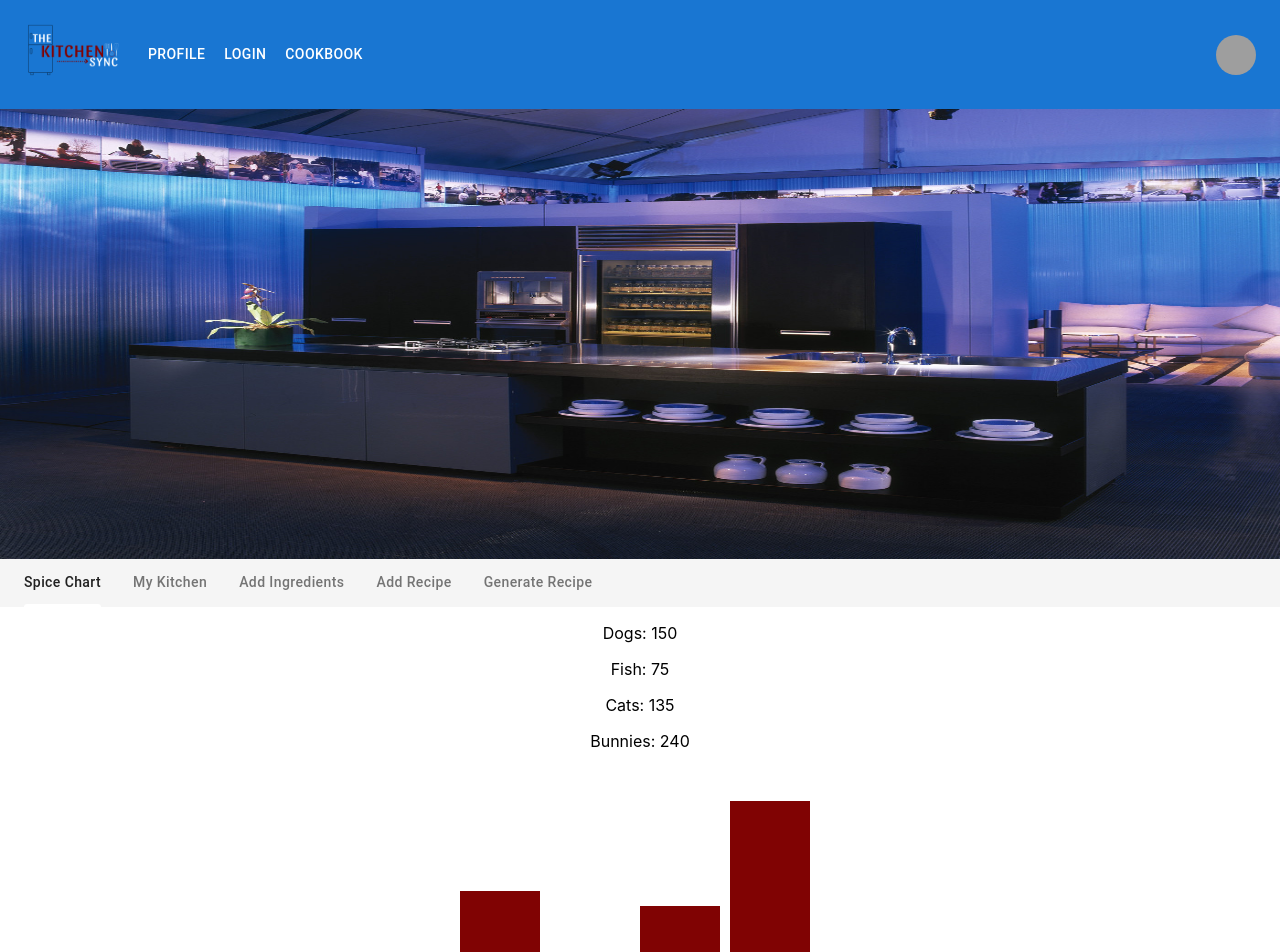
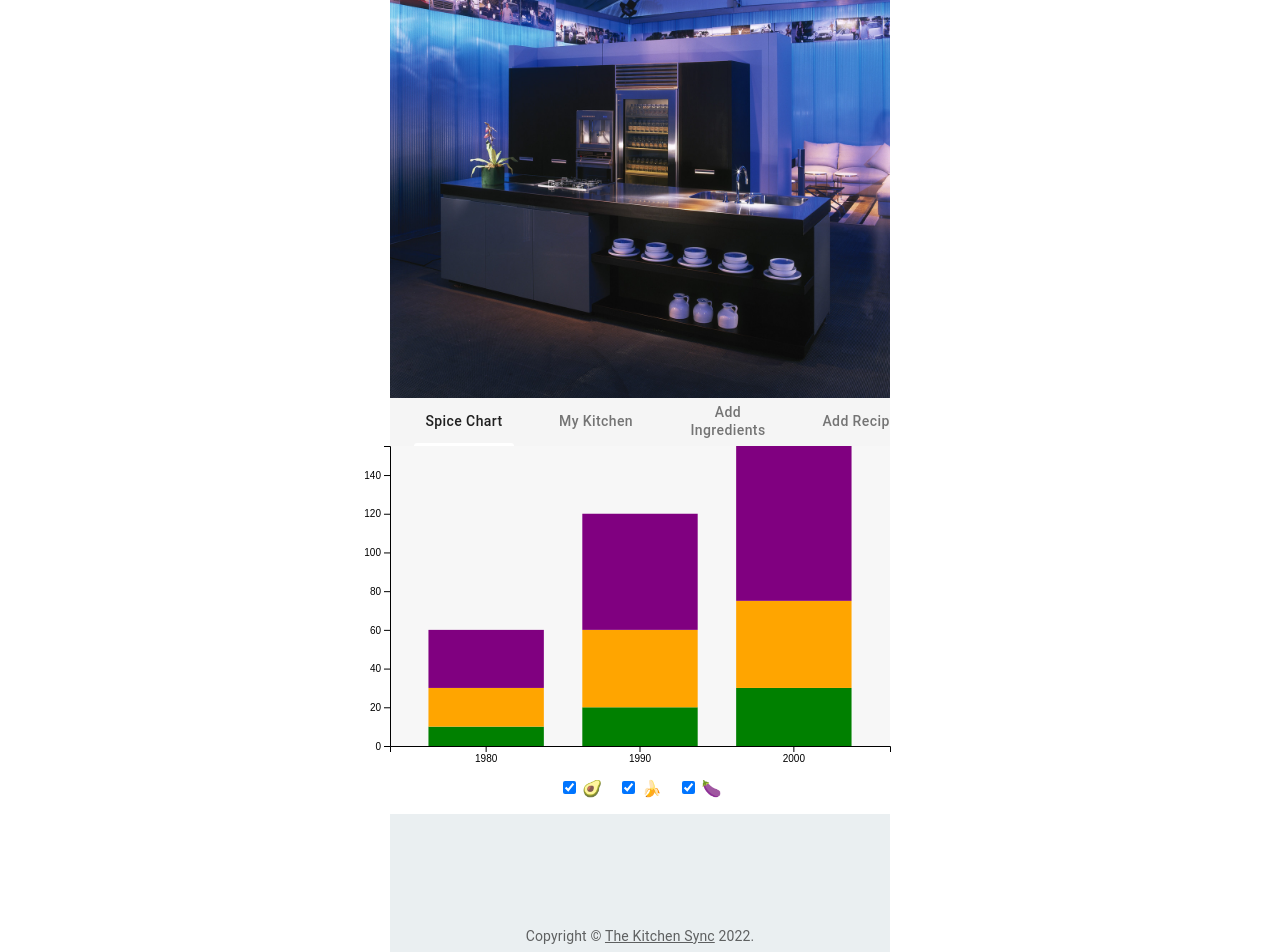
Before and after one commit to jgarner828/TheKitchenSync, a React (Create React App) app in the folder client/: page /profile in a window 1280 px wide. Shown: the top 952 px of the page. Built offline with nearby package versions, Linux system fonts and the light colour scheme; grey boxes are pictures that could not be loaded.

Commit message:
added new stacked bar chart to profile

```diff
--- a/client/src/App.js
+++ b/client/src/App.js
@@ -8,7 +8,6 @@ import Home from './components/js/Home';
 import Profile from './components/js/Profile';
 import CookBook from './components/js/CookBook';
 import SignUp from './components/js/SignUp';
-import SpiceChart from './components/js/SpiceChart';
 
 import {BrowserRouter as Router, Routes, Route} from 'react-router-dom';
 import {
--- a/client/src/components/css/spiceChart.css
+++ b/client/src/components/css/spiceChart.css
@@ -1,12 +1,52 @@
-#BarChart {
-    display: flex;
-    flex-direction: row; /* Arrange the Bars Horizontally using FlexBox  */
-    align-items: flex-end; /* Have the bars start at the bottom and go up */
-    justify-content: center; /* Center the bars in the middle of the screen */
-    margin: 50px;
-  }
+svg {
+  display: block;
+  width: 100%;
+  height: 300px;
+  background: #f7f7f7;
+  overflow: visible;
+}
 
-  .bar {
-    background-color: #800303; /* Have each bar be a nice green */
-    width: 10px; /* The animation will start with each bar being 10px wide, and then expand outwards */
-  }
+svg rect.selection {
+  stroke: none;
+}
+
+#root {
+  max-width: 600px;
+  margin: 0 auto;
+  display: flex;
+  flex-direction: column;
+  align-items: stretch;
+  justify-content: center;
+  height: 100vh;
+  padding: 0 50px;
+  text-align: center;
+  box-sizing: border-box;
+}
+
+button {
+  width: 100px;
+  border: 1px solid black;
+  margin: 0 auto 5px;
+}
+
+video {
+  position: fixed;
+  bottom: 0;
+  left: 0;
+  right: 0;
+  top: auto;
+  width: 100%;
+}
+
+.fields {
+  margin-bottom: 1rem;
+}
+
+.field {
+  display: inline-block;
+  margin: 0 0.5em;
+}
+
+.field input {
+  margin-right: 0.5em;
+}
--- a/client/src/components/js/Header.js
+++ b/client/src/components/js/Header.js
@@ -4,9 +4,9 @@ import AppBar from '@mui/material/AppBar';
 import Tab from '@mui/material/Tab';
 import Tabs from '@mui/material/Tabs';
 import Kitchen from '../images/kitchen.jpeg';
-import SpiceChart from './SpiceChart';
+import SpiceChartData from './SpiceChartData';
 import MyKitchen from './MyKitchen';
-import AddIngredients from './AddIngredients';
+import AddIngredient from './AddIngredient';
 import AddRecipe from './AddRecipe';
 import GenerateRecipe from './GenerateRecipe';
 
@@ -34,9 +34,9 @@ function Header(props) {
           <Tab label="Generate Recipe" />
         </Tabs>
       </AppBar>
-      { selectedTab === 0 && <SpiceChart /> }
+      { selectedTab === 0 && <SpiceChartData /> }
       { selectedTab === 1 && <MyKitchen /> }
-      { selectedTab === 2 && <AddIngredients /> }
+      { selectedTab === 2 && <AddIngredient /> }
       { selectedTab === 3 && <AddRecipe /> }
       { selectedTab === 4 && <GenerateRecipe /> }
     </React.Fragment>
--- a/client/src/components/js/Profile.js
+++ b/client/src/components/js/Profile.js
@@ -1,11 +1,9 @@
 import * as React from 'react';
 import { createTheme, ThemeProvider } from '@mui/material/styles';
 import useMediaQuery from '@mui/material/useMediaQuery';
-import CssBaseline from '@mui/material/CssBaseline';
 import Box from '@mui/material/Box';
 import Typography from '@mui/material/Typography';
 import Link from '@mui/material/Link';
-import Content from './Content';
 import Header from './Header';
 
 function Copyright() {
@@ -182,7 +180,6 @@ export default function Profile() {
           <Box component="footer" sx={{ p: 2, bgcolor: '#eaeff1' }}>
             <Copyright />
           </Box>
-        {/* </Box> */}
       </Box>
     </ThemeProvider>
   );
--- a/client/src/components/js/SpiceChart.js
+++ b/client/src/components/js/SpiceChart.js
@@ -1,53 +1,104 @@
-import '../css/spiceChart.css';
-import * as d3 from 'd3';
-import {useEffect} from 'react';
+import React, { useEffect, useRef, useState } from "react";
+import {
+  select,
+  scaleBand,
+  axisBottom,
+  stack,
+  max,
+  scaleLinear,
+  axisLeft,
+  stackOrderAscending
+} from "d3";
+import ResizeObserver from "resize-observer-polyfill";
 
-function SpiceChart() {
+const useResizeObserver = ref => {
+  const [dimensions, setDimensions] = useState(null);
+  useEffect(() => {
+    const observeTarget = ref.current;
+    const resizeObserver = new ResizeObserver(entries => {
+      entries.forEach(entry => {
+        setDimensions(entry.contentRect);
+      });
+    });
+    resizeObserver.observe(observeTarget);
+    return () => {
+      resizeObserver.unobserve(observeTarget);
+    };
+  }, [ref]);
+  return dimensions;
+};
 
+/**
+ * Component that renders a SpiceChart
+ */
+
+ function SpiceChart({ data, keys, colors }) {
+  const svgRef = useRef();
+  const wrapperRef = useRef();
+  const dimensions = useResizeObserver(wrapperRef);
+
+  // will be called initially and on every data change
   useEffect(() => {
+    const svg = select(svgRef.current);
+    const { width, height } =
+      dimensions || wrapperRef.current.getBoundingClientRect();
 
-      // Create a dataset of pets and the amount of people that own them
-      // replace data with data from query!!!!
-      let dataSet = [
-        {subject: "Dogs", count: 150},
-        {subject: "Fish", count: 75},
-        {subject: "Cats", count: 135},
-        {subject: "Bunnies", count: 240},
-      ]
+    // stacks / layers
+    console.log(keys);
+    const stackGenerator = stack()
+      .keys(keys)
+      .order(stackOrderAscending);
+    const layers = stackGenerator(data);
+    const extent = [
+      0,
+      max(layers, layer => max(layer, sequence => sequence[1]))
+    ];
 
-      // Generate a p tag for each element in the dataSet with the text: Subject: Count
-      d3.select('#pgraphs').selectAll('p').data(dataSet).enter().append('p').text(dt => dt.subject + ": " + dt.count)
+    // scales
+    const xScale = scaleBand()
+      .domain(data.map(d => d.year))
+      .range([0, width])
+      .padding(0.25);
 
-      // Bar Chart:
-        const getMax = () => { // Calculate the maximum value in the DataSet
-          let max = 0
-          dataSet.forEach((dt) => {
-              if(dt.count > max) {max = dt.count}
-          })
-          return max
-        }
+    const yScale = scaleLinear()
+      .domain(extent)
+      .range([height, 0]);
 
+    // rendering
+    svg
+      .selectAll(".layer")
+      .data(layers)
+      .join("g")
+      .attr("class", "layer")
+      .attr("fill", layer => colors[layer.key])
+      .selectAll("rect")
+      .data(layer => layer)
+      .join("rect")
+      .attr("x", sequence => xScale(sequence.data.year))
+      .attr("width", xScale.bandwidth())
+      .attr("y", sequence => yScale(sequence[1]))
+      .attr("height", sequence => yScale(sequence[0]) - yScale(sequence[1]));
 
-        // Create each of the bars and then set them all to have the same height(Which is the max value)
-        d3.select('#BarChart').selectAll('div').data(dataSet)
-        .enter().append('div').classed('bar', true).style('height', `${getMax()}px`)
+    // axes
+    const xAxis = axisBottom(xScale);
+    svg
+      .select(".x-axis")
+      .attr("transform", `translate(0, ${height})`)
+      .call(xAxis);
 
-        //Transition the bars into having a height based on their corresponding count value
-        d3.select('#BarChart').selectAll('.bar')
-        .transition().duration(1000).style('height', bar => `${bar.count}px`)
-          .style('width', '80px').style('margin-right', '10px').delay(300) // Fix their width and margin
-
-
-
-    }, [])
+    const yAxis = axisLeft(yScale);
+    svg.select(".y-axis").call(yAxis);
+  }, [colors, data, dimensions, keys]);
 
   return (
-    <div className = "App">
-      {/* // Create a div to house our p tags */}
-      <div id="pgraphs"></div>
-      {/* // Create a div to house our BarChart */}
-      <div id="BarChart"></div>
-    </div>
+    <React.Fragment>
+      <div ref={wrapperRef} style={{ marginBottom: "2rem" }}>
+        <svg ref={svgRef}>
+          <g className="x-axis" />
+          <g className="y-axis" />
+        </svg>
+      </div>
+    </React.Fragment>
   );
 }
 
--- /dev/null
+++ b/client/src/components/js/SpiceChartData.js
@@ -0,0 +1,65 @@
+import React, { useState } from "react";
+import "../css/spiceChart.css";
+import SpiceChart from "../js/SpiceChart";
+
+const allKeys = ["🥑", "🍌", "🍆"];
+
+const colors = {
+  "🥑": "green",
+  "🍌": "orange",
+  "🍆": "purple"
+};
+
+function SpiceChartData() {
+  const [keys, setKeys] = useState(allKeys);
+  const [data, setData] = useState([
+    {
+      year: 1980,
+      "🥑": 10,
+      "🍌": 20,
+      "🍆": 30
+    },
+    {
+      year: 1990,
+      "🥑": 20,
+      "🍌": 40,
+      "🍆": 60
+    },
+    {
+      year: 2000,
+      "🥑": 30,
+      "🍌": 45,
+      "🍆": 80
+    }
+  ]);
+
+  return (
+    <React.Fragment>
+      { keys && data && <SpiceChart data={data} keys={keys} colors={colors} /> }
+
+      <div className="fields">
+        {allKeys.map(key => (
+          <div key={key} className="field">
+            <input
+              id={key}
+              type="checkbox"
+              checked={keys.includes(key)}
+              onChange={e => {
+                if (e.target.checked) {
+                  setKeys(Array.from(new Set([...keys, key])));
+                } else {
+                  setKeys(keys.filter(_key => _key !== key));
+                }
+              }}
+            />
+            <label htmlFor={key} style={{ color: colors[key] }}>
+              {key}
+            </label>
+          </div>
+        ))}
+      </div>
+    </React.Fragment>
+  );
+}
+
+export default SpiceChartData;
--- a/package.json
+++ b/package.json
@@ -26,7 +26,7 @@
     "@mui/styled-engine-sc": "^5.5.2",
     "apollo-client": "^2.6.10",
     "bcrypt": "^5.0.1",
-    "d3": "^7.4.3",
+    "d3": "^7.4.4",
     "express": "^4.17.3",
     "graphql": "^15.8.0",
     "jsonwebtoken": "^8.5.1",
@@ -36,6 +36,7 @@
     "react-d3-library": "^1.1.8",
     "react-dom": "^18.0.0",
     "react-router-dom": "^6.3.0",
+    "resize-observer-polyfill": "^1.5.1",
     "styled-components": "^5.3.5"
   }
 }
```
Also changed, not shown: client/src/components/js/AddIngredient.js (renamed from client/src/components/js/AddIngredients.js), client/src/components/js/Content.js (added), 2 other files (tests, documents, lock files or other folders).
